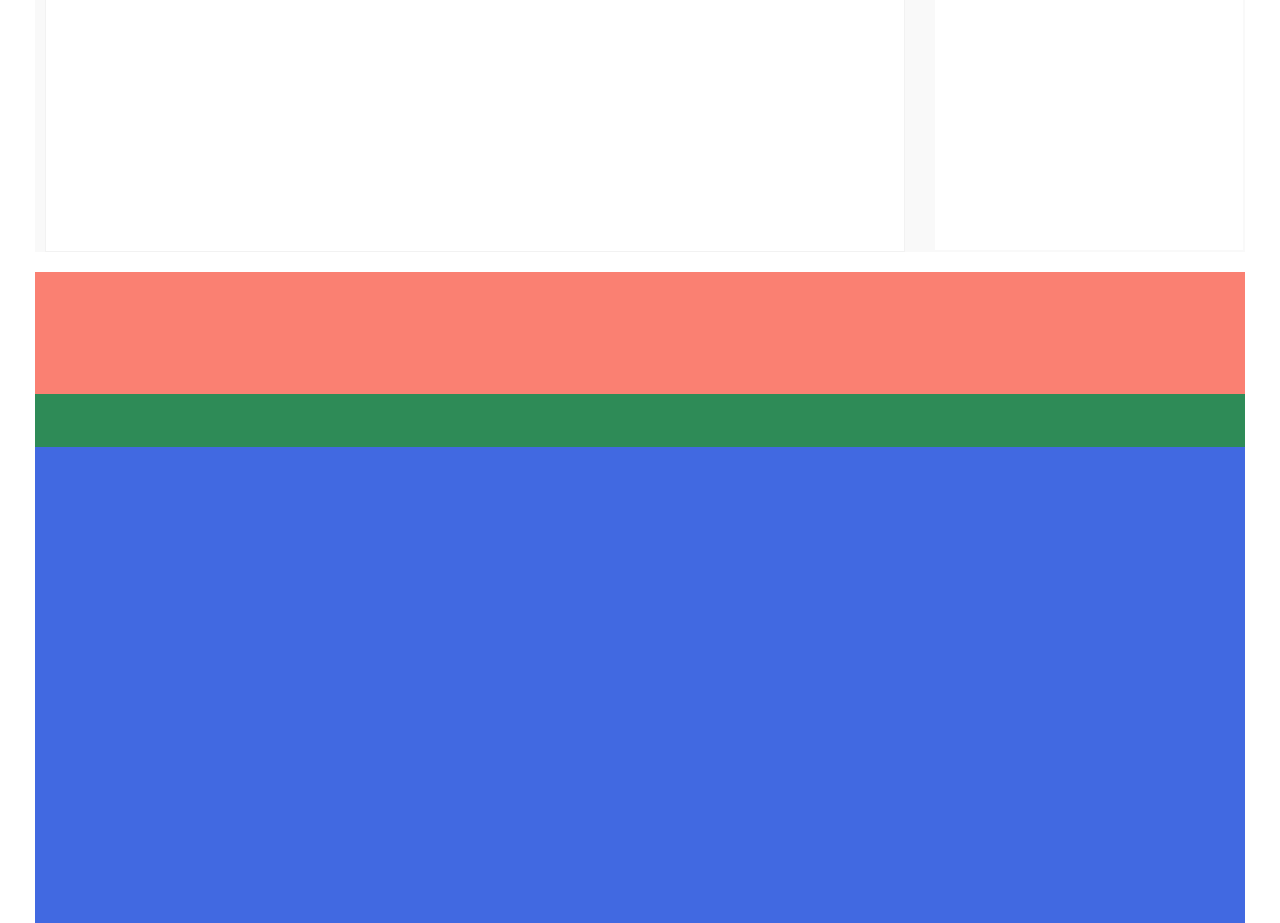
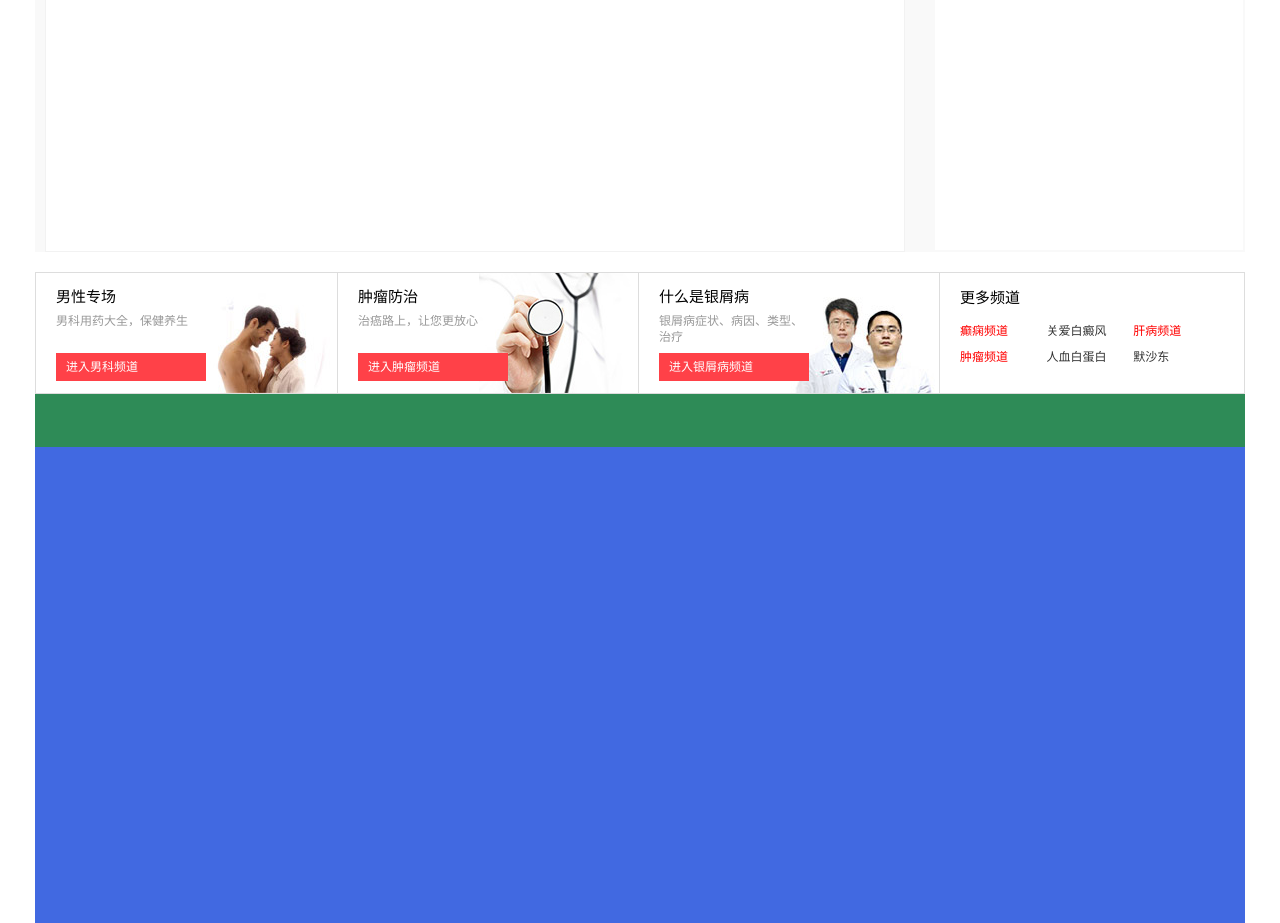
Before and after one commit to Jxiang-jc/kd_porject, a PHP site: page / in a window 1280 px wide. Shown: the part 711-1634 px from the top of the page. Run offline with PHP 8.4, Linux system fonts and the light colour scheme.

Commit message:
channel完成

```diff
--- a/src/css/index.css
+++ b/src/css/index.css
@@ -1,5 +1,5 @@
 @charset "UTF-8";
-#pageHeader .container .header_t .header_tr li:nth-child(1) ul li:hover, #header_b .container .header_bc, #pageNav .tab1 .tab2 > li section.tab3 .downList h3, #pageMain .carousel .banner_l .page span, #pageMain .limitBuy .lb_l .changeTab > div > ul > li, #pageMain .limitBuy .lb_r .limitBox .page span { cursor: pointer; }
+#pageHeader .container .header_t .header_tr li:nth-child(1) ul li:hover, #header_b .container .header_bc, #pageNav .tab1 .tab2 > li section.tab3 .downList h3, #pageMain .carousel .banner_l .page span, #pageMain .limitBuy .lb_l .changeTab > div > ul > li, #pageMain .limitBuy .lb_r .limitBox .page span, #pageMain .channel .channelList:last-child p, #pageMain .channel .channelList:last-child dl dd { cursor: pointer; }
 
 a { color: #666666; }
 
@@ -259,7 +259,33 @@ a:hover { text-decoration: none; color: #f03b43; }
 
 #pageMain .limitBuy .lb_r .limitBox .page span.active { background-color: rgba(255, 0, 0, 0.8); }
 
-#pageMain .channel { height: 122px; background-color: salmon; margin-top: 20px; }
+#pageMain .channel { height: 122px; margin-top: 20px; border: 1px solid #ddd; }
+
+#pageMain .channel .channelList { width: 301px; height: 120px; float: left; position: relative; border-left: 1px solid #ddd; }
+
+#pageMain .channel .channelList:first-child { border-left: 0; }
+
+#pageMain .channel .channelList .info { width: 150px; height: 100px; position: absolute; left: 20px; top: 14px; z-index: 1; line-height: 20px; }
+
+#pageMain .channel .channelList .info strong { font-size: 15px; font-family: 'Microsoft yahei'; color: #000; font-weight: 400; height: 20px; }
+
+#pageMain .channel .channelList .info p { height: 36px; color: #999; padding-top: 6px; overflow: hidden; line-height: 16px; font-size: 12px; }
+
+#pageMain .channel .channelList .info p:nth-child(1) { height: 20px; line-height: 20px; padding-top: 0; }
+
+#pageMain .channel .channelList .info a { display: block; padding: 4px 10px; background: #ff4148; color: #fff; margin-top: 10px; }
+
+#pageMain .channel .channelList .unit { float: right; width: 200px; height: 120px; margin-right: 0px; overflow: hidden; text-align: right; z-index: 1; }
+
+#pageMain .channel .channelList .unit img { border: 0; }
+
+#pageMain .channel .channelList:last-child { padding: 15px 20px; }
+
+#pageMain .channel .channelList:last-child p { font-size: 15px; line-height: 20px; font-family: 'Microsoft yahei'; color: #000; font-weight: 400; }
+
+#pageMain .channel .channelList:last-child dl { margin-top: 10px; }
+
+#pageMain .channel .channelList:last-child dl dd { width: 33.3%; height: 20px; line-height: 20px; float: left; overflow: hidden; margin: 3px 0px; }
 
 #pageMain .floor_1st .fl_1st_t { height: 53px; background-color: seagreen; }
 
--- a/src/index.html
+++ b/src/index.html
@@ -750,7 +750,52 @@
                 </div>
             </div>
         </div>
-        <div class="channel"></div>
+        <div class="channel">
+            <div class="channelList clearfix">
+                <div class="info">
+                    <p><strong>男性专场</strong></p>
+                    <p>男科用药大全，保健养生</p>
+                    <a href="#">进入男科频道</a>
+                </div>
+                <div class="unit">
+                    <img src="./images/indexImg/channel/channel (2).jpg" alt="">
+                </div>
+            </div>
+            <div class="channelList clearfix">
+                <div class="info">
+                    <p><strong>肿瘤防治</strong></p>
+                    <p>治癌路上，让您更放心</p>
+                    <a href="#">进入肿瘤频道</a>
+                </div>
+                <div class="unit">
+                    <img src="./images/indexImg/channel/channel (1).jpg" alt="">
+                </div>
+            </div>
+            <div class="channelList clearfix">
+                <div class="info">
+                    <p><strong>什么是银屑病</strong></p>
+                    <p>银屑病症状、病因、类型、治疗</p>
+                    <a href="#">进入银屑病频道</a>
+                </div>
+                <div class="unit">
+                    <img src="./images/indexImg/channel/channel (3).jpg" alt="">
+                </div>
+            </div>
+            <div class="channelList clearfix  channelLast">
+                <p>更多频道</p>
+                <dl>
+                    <dd style="color:red">癫痫频道</dd>
+                    <dd>关爱白癜风</dd>
+                    <dd style="color:red">肝病频道</dd>
+                </dl>
+                <dl>
+                    <dd style="color:red">肿瘤频道</dd>
+                    <dd>人血白蛋白</dd>
+                    <dd>默沙东</dd>
+                </dl>
+            </div>
+
+        </div>
 
         <div class="floor_1st">
             <div class="fl_1st_t"></div>
--- a/src/sass/index.scss
+++ b/src/sass/index.scss
@@ -618,9 +618,84 @@
     }
     .channel{
         height:122px;
-        background-color:salmon;
         margin-top:20px;
-    }
+        border:1px solid #ddd;
+        .channelList{
+            width: 301px;height:120px;
+            float: left;position: relative;
+            border-left: 1px solid #ddd;
+            &:first-child{
+                border-left:0;
+            }
+            .info{
+                width: 150px;height: 100px;
+                position: absolute;
+                left: 20px;top: 14px;
+                z-index: 1;
+                line-height: 20px;
+                strong{
+                    font-size: 15px;
+                    font-family: 'Microsoft yahei';
+                    color: #000;
+                    font-weight: 400;
+                    height:20px;
+                }
+                p{
+                    height: 36px;
+                    color: #999;
+                    padding-top: 6px;
+                    overflow: hidden;
+                    line-height: 16px;
+                    font-size:12px;
+                    &:nth-child(1){height:20px;line-height: 20px;padding-top:0;}
+                }
+                a{
+                    display:block;
+                    padding: 4px 10px;
+                    background: #ff4148;
+                    color: #fff;
+                    margin-top:10px;
+                }
+            }
+            .unit{
+                float:right;
+                width: 200px;
+                height:120px;
+                margin-right: 0px;
+                overflow: hidden;
+                text-align: right;
+                z-index: 1;
+                img{border:0;}
+            }
+
+            &:last-child{
+                padding: 15px 20px;
+                    p{
+                        font-size: 15px;
+                        line-height: 20px;
+                        font-family: 'Microsoft yahei';
+                        color: #000;
+                        font-weight: 400;
+                        @extend %cus;
+                    }
+                    dl{
+                        margin-top: 10px;
+                        dd{
+                            width: 33.3%;
+                            height: 20px;
+                            line-height: 20px;
+                            float: left;
+                            overflow: hidden;
+                            margin: 3px 0px;
+                            @extend %cus;
+                        }
+                    }
+                }
+            }
+        }
+
+
+
     .floor_1st{
         .fl_1st_t{
             height:$heightT;
```
